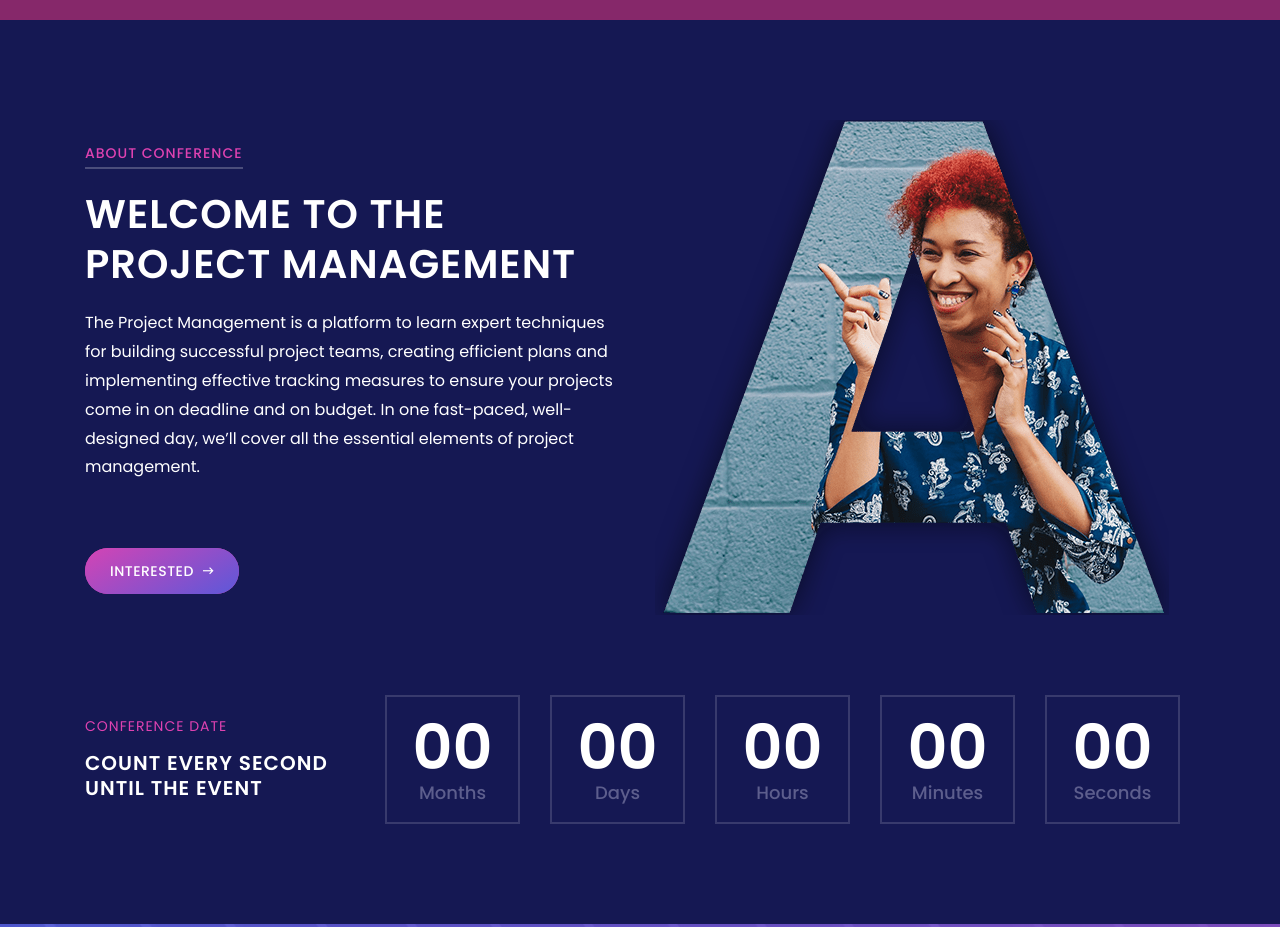
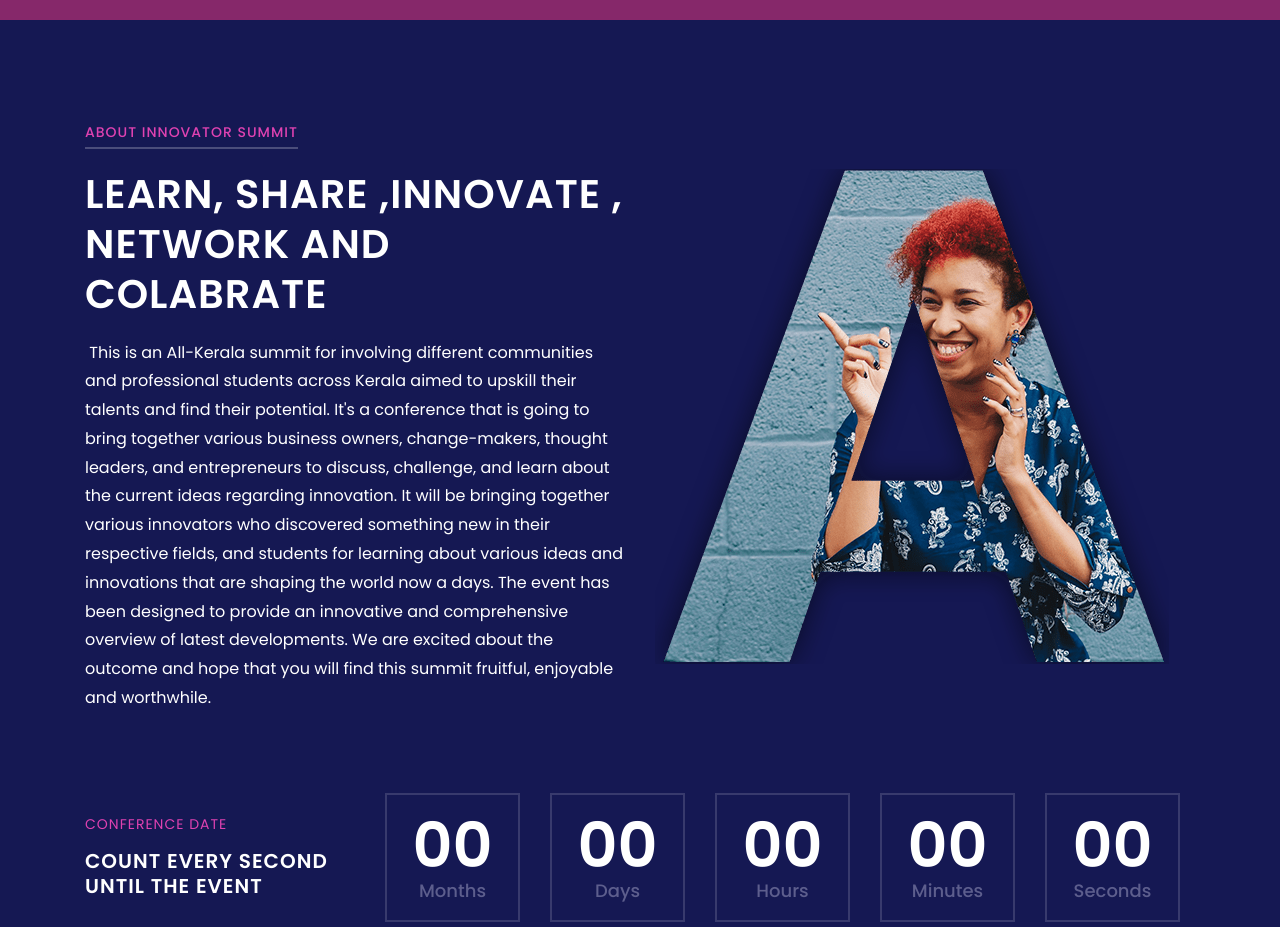
Before and after one commit to kiranmurali93/innovatorsummit, a plain HTML site: page index.html in a window 1280 px wide. Shown: the part 960-1887 px from the top of the page. Drawn offline with Linux system fonts and the light colour scheme.

Commit message:
changed contents

```diff
--- a/index.html
+++ b/index.html
@@ -104,7 +104,7 @@
                                 </div>
                                 <div class="hero-btn-group" data-animation="fadeInUp" data-delay="700ms">
                                     <a href="#" class="btn confer-btn m-2">View more <i class="zmdi zmdi-long-arrow-right"></i></a>
-                                    <a href="#" class="btn confer-btn m-2">Get Tickets <i class="zmdi zmdi-long-arrow-right"></i></a>
+                                    <a href="#" class="btn confer-btn m-2">Regester Now <i class="zmdi zmdi-long-arrow-right"></i></a>
                                 </div>
                             </div>
                         </div>
@@ -125,10 +125,11 @@
                 <!-- About Content -->
                 <div class="col-12 col-md-6">
                     <div class="about-content-text mb-80">
-                        <h6 class="wow fadeInUp" data-wow-delay="300ms">About Conference</h6>
-                        <h3 class="wow fadeInUp" data-wow-delay="300ms">Welcome to the Project Management</h3>
-                        <p class="wow fadeInUp" data-wow-delay="300ms">The Project Management is a platform to learn expert techniques for building successful project teams, creating efficient plans and implementing effective tracking measures to ensure your projects come in on deadline and on budget. In one fast-paced, well-designed day, we’ll cover all the essential elements of project management.</p>
-                        <a href="#" class="btn confer-btn mt-50 wow fadeInUp" data-wow-delay="300ms">Interested <i class="zmdi zmdi-long-arrow-right"></i></a>
+                        <h6 class="wow fadeInUp" data-wow-delay="300ms">About Innovator Summit</h6>
+                        <h3 class="wow fadeInUp" data-wow-delay="300ms">Learn, Share ,Innovate , Network And Colabrate</h3>
+                        <p class="wow fadeInUp" data-wow-delay="300ms"> This is an All-Kerala summit for involving different communities and professional students across Kerala aimed to upskill their talents and find their potential. It's a conference that is going to bring together various business owners, change-makers, thought leaders, and entrepreneurs to discuss, challenge, and learn about the current ideas regarding innovation. It will be bringing together various innovators who discovered something new in their respective fields, and students for learning about various ideas and innovations that are shaping the world now a days.
+                            The event has been designed to provide an innovative and comprehensive overview of latest developments. We are excited about the outcome and hope that you will find this summit fruitful, enjoyable and worthwhile.</p>
+
                     </div>
                 </div>
 
```
